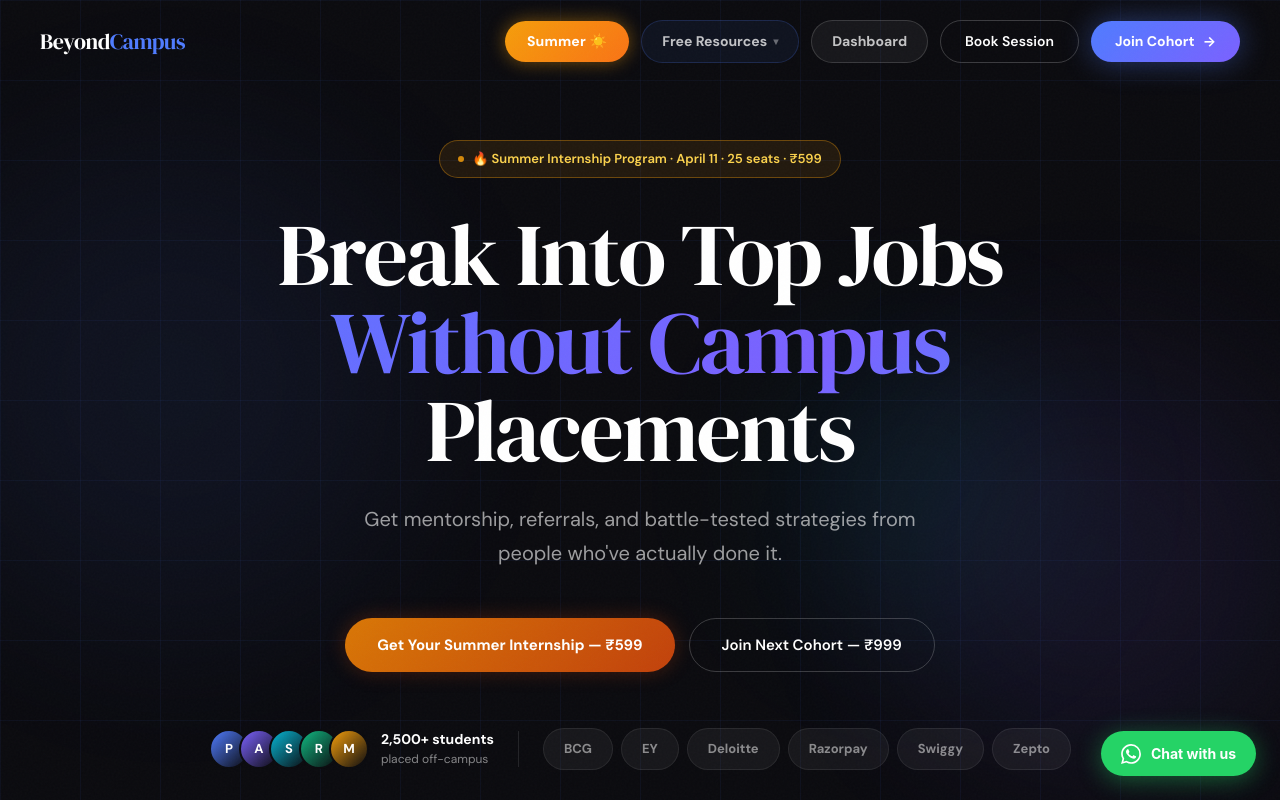
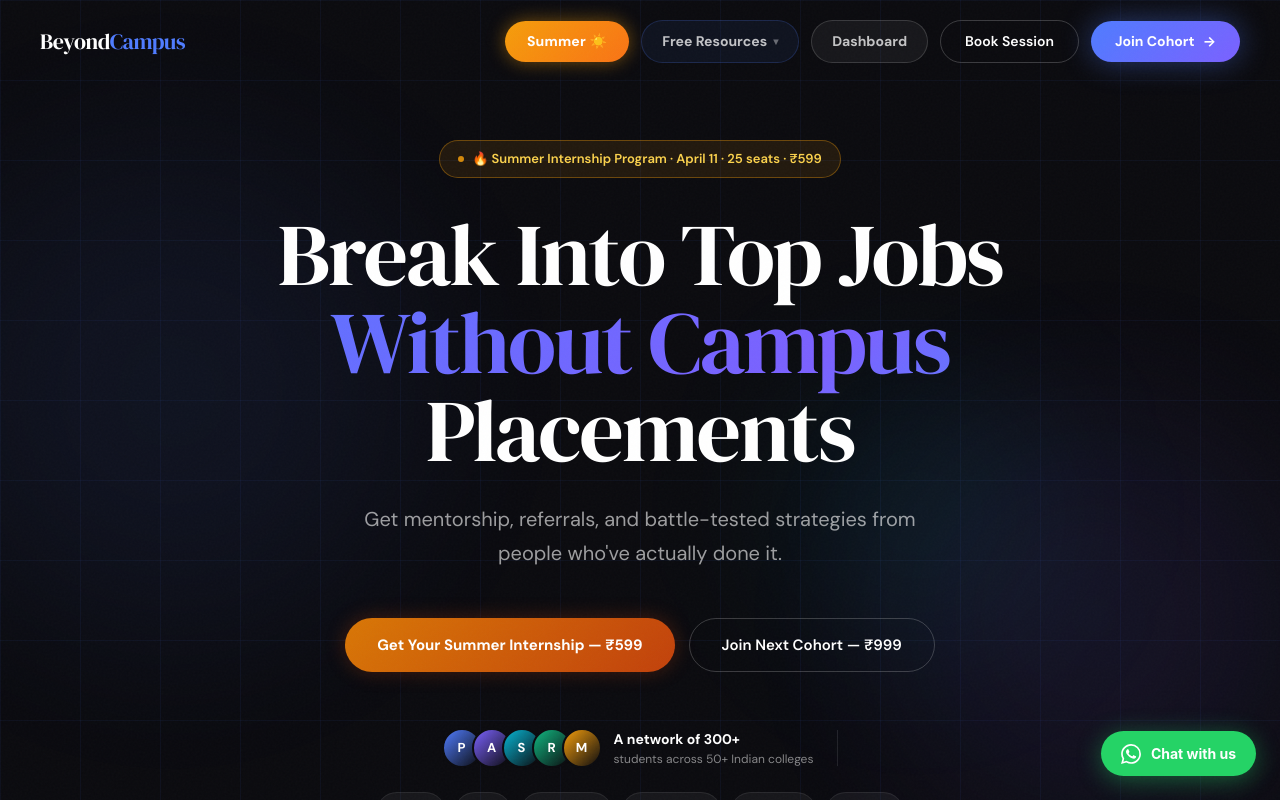
Before and after one commit to aanirudh28/beyond-campus, a Next.js app: page / in a window 1280 px wide. Shown: the top 800 px of the page. Built offline with nearby package versions, Linux system fonts and the light colour scheme.

Commit message:
update social proof - company names and student count

```diff
--- a/app/page.tsx
+++ b/app/page.tsx
@@ -289,8 +289,8 @@ export default function Home() {
                 ))}
               </div>
               <div style={{ textAlign: 'left' }}>
-                <div style={{ fontSize: 14, fontWeight: 700 }}>2,500+ students</div>
-                <div style={{ fontSize: 12, color: 'var(--muted)' }}>placed off-campus</div>
+                <div style={{ fontSize: 14, fontWeight: 700 }}>A network of 300+</div>
+                <div style={{ fontSize: 12, color: 'var(--muted)' }}>students across 50+ Indian colleges</div>
               </div>
             </div>
             <div style={{ width: 1, height: 36, background: 'rgba(255,255,255,0.1)' }} />
```
